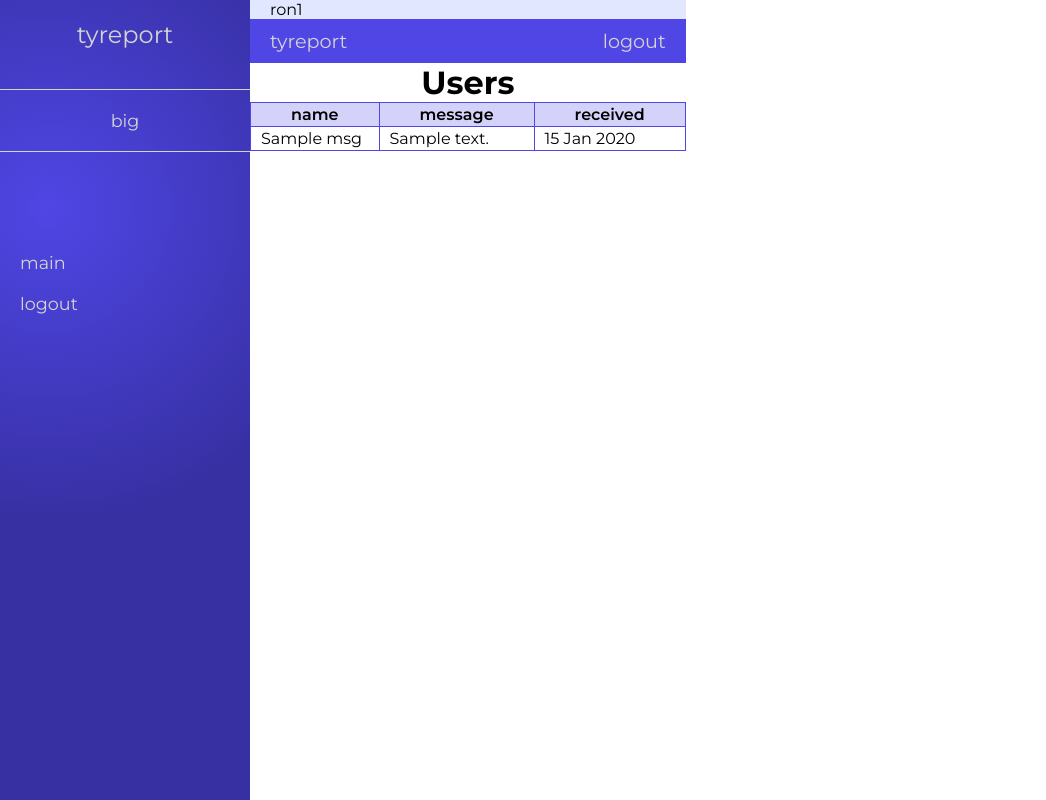
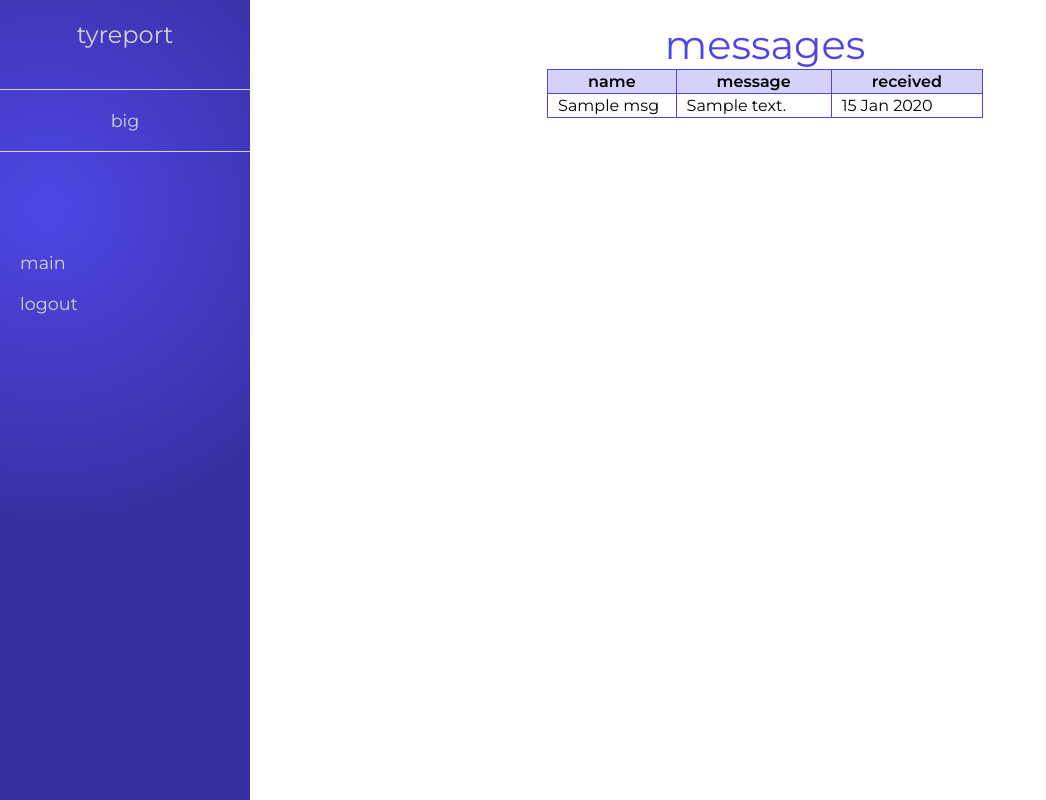
Before and after one commit to ronarmengol/tyreport, a PHP site: page /boss.messages.php in a window 1280 px wide. Shown: the whole page, without its empty margins (0-1046 px from the left). Run offline with PHP 8.4, Linux system fonts and the light colour scheme; a user stored in the database is signed in; data comes from the database, SQL or seed files in the repository; both versions use the stored data as it was after the commit; tables that the repository leaves empty hold one stand-in row (values such as "Sample post").

Commit message:
styled boss.messages.php

```diff
--- a/boss.messages.php
+++ b/boss.messages.php
@@ -6,17 +6,16 @@ declare(strict_types=1);
         header("Location: index.php");
     }
 
-    $title = "Tyreport : boss users list";
+    $title = "Tyreport : boss message list";
 
     require_once __DIR__ . '/autoload.php';
     $db = new Database();
 
-    $itemname = $_SESSION['user'];
+    $username = $_SESSION['user'];
 
-    // Number of users
-    $db->select("SELECT name, message, created_at, DATE_FORMAT(created_at, '%d %b %Y') as date FROM contact_msg ORDER BY created_at desc");
+    // Number of messages
+    $db->select("SELECT name, IF(LENGTH(message) > 20, CONCAT(SUBSTRING(message, 1, 20), '...'), message) as message, created_at, DATE_FORMAT(created_at, '%d %b %Y') as date FROM contact_msg ORDER BY created_at desc");
     $messages = $db->rows;
-
 
 ?>
 
@@ -26,41 +25,42 @@ declare(strict_types=1);
 <?php require_once __DIR__ . '/layout/header.php'; ?>
 
 
-    <div class="flex">
+    <div class="bossusers">
 
-        <div class="hidden md:flex">
+        <div class="bossusers__sidebar">
             <?php require_once __DIR__ . '/layout/sidebar.php'; ?>
         </div>
 
-        <div class="main grow w-full md:w-[500px]">
-            <div class="block md:hidden ">
+        <div class="bossusers__content">
+            <div class="bossusers__main_nav ">
                 <?php require_once __DIR__ .'/layout/navbar.php'; ?>
             </div>
 
             <div class="">
 
-                <h1 class="text-center mt-10 text-3xl font-semibold text-indigo-900 mb-16">Users</h1>
+                <h1 class="bossusers__title ">messages</h1>
 
-                <div class="w-11/12 block mx-auto overflow-x-auto px-2 pb-20">
-                    <table class="table-fixed border-collapse border border-slate-500 mx-auto">
-                        <thead class="bg-indigo-100">
+                <div class="bossusers__table_wrapper">
+
+                    <table class="bossusers__table">
+                        <thead>
                             <tr>
-                                <th class="border border-indigo-600 px-5 py-2">name</th>
-                                <th class="border border-indigo-600 px-5 py-2">message</th>
-                                <th class="border border-indigo-600 px-5 py-2">received</th>
+                                <th>name</th>
+                                <th>message</th>
+                                <th>received</th>
                             </tr>
                         </thead>
                         <tbody>
                             <?php foreach($messages as $item): ?>
                                 <tr>
-                                    <td class="py-2 border border-indigo-600 px-2"><?php echo htmlspecialchars($item['name']); ?></td>
-                                    <td class="py-2 border border-indigo-600 px-2"><?php echo htmlspecialchars($item['message']); ?></td>
-                                    <td class="py-2 border border-indigo-600 px-2"><?php echo htmlspecialchars($item['date']); ?></td>
+                                    <td><?php echo htmlspecialchars($item['name']); ?></td>
+                                    <td><?php echo htmlspecialchars($item['message']); ?></td>
+                                    <td><?php echo htmlspecialchars($item['date']); ?></td>
 
                                 </tr>
-                            </tbody>
+                            <?php endforeach; ?>
+                        </tbody>
 
-                        <?php endforeach; ?>
                     </table>
 
                 </div>
--- a/output.css
+++ b/output.css
@@ -102,7 +102,7 @@ body {
 
 
 .bossusers {
-  display: block;
+  display: flex;
 }
 
 .bossusers__sidebar{
@@ -124,12 +124,6 @@ body {
   color: var(--primary);
 }
 
-/* .bossusers__container {
-  display: block;
-  max-width: 900px;
-  overflow-x: auto;
-
-} */
 
 .bossusers__table_wrapper {
   overflow-x: auto;
@@ -227,24 +221,20 @@ body {
   .boss__sidebar {
     display: block;
   }
-  .bossusers__sidebar {
-    display: block;
-  }
   .boss__mainbar_content {
     display: none;
   }
+
   .bossusers {
     display: flex;
   }
-  .bossusers__content {
-    flex-grow: 0;
-  }
-  .bossusers__table_wrapper {
-    min-width: 0;
-  }
+
 
   .bossusers__main_nav {
     display: none;
+  }
+  .bossusers__sidebar {
+    display: block;
   }
 
 }
```
Also changed, not shown: boss.messages1.php (added, +75 -0 lines), boss.users.php (+12 -14 lines), mysql.sql (+7 -0 lines).
